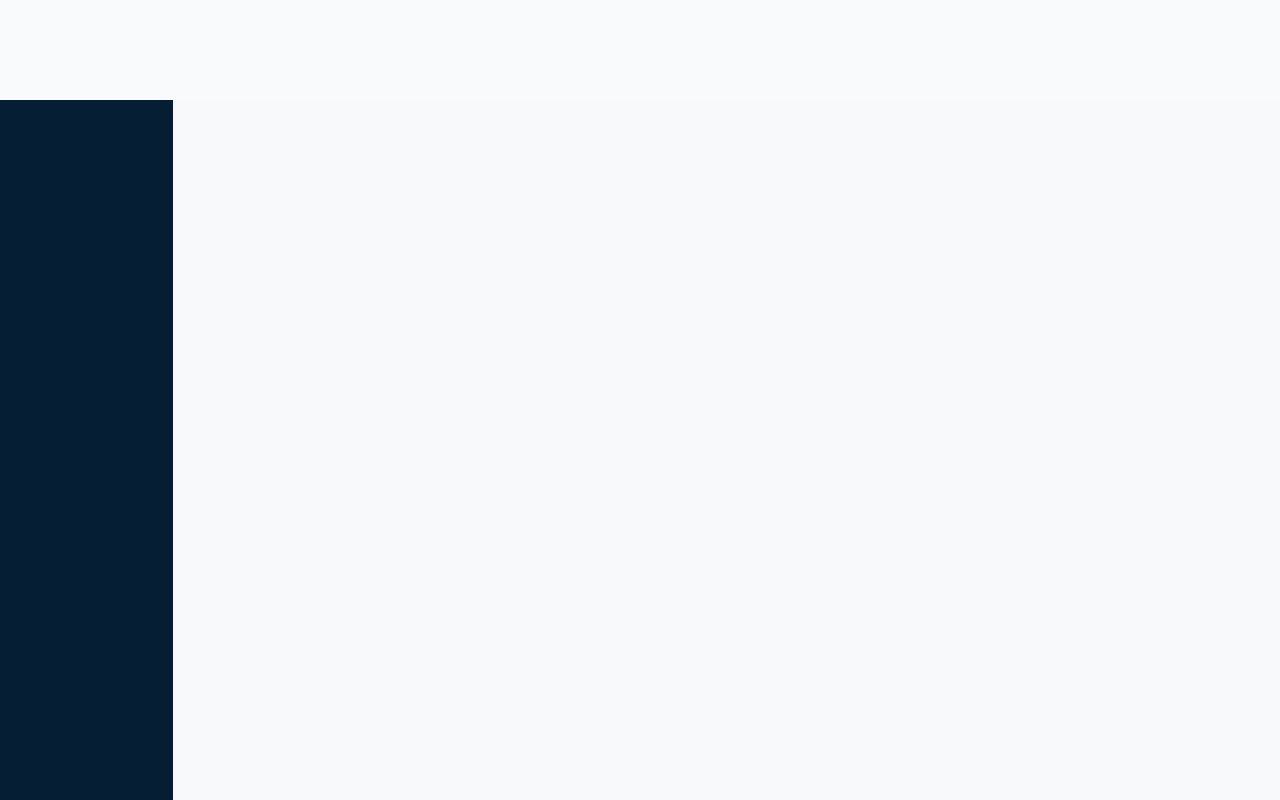
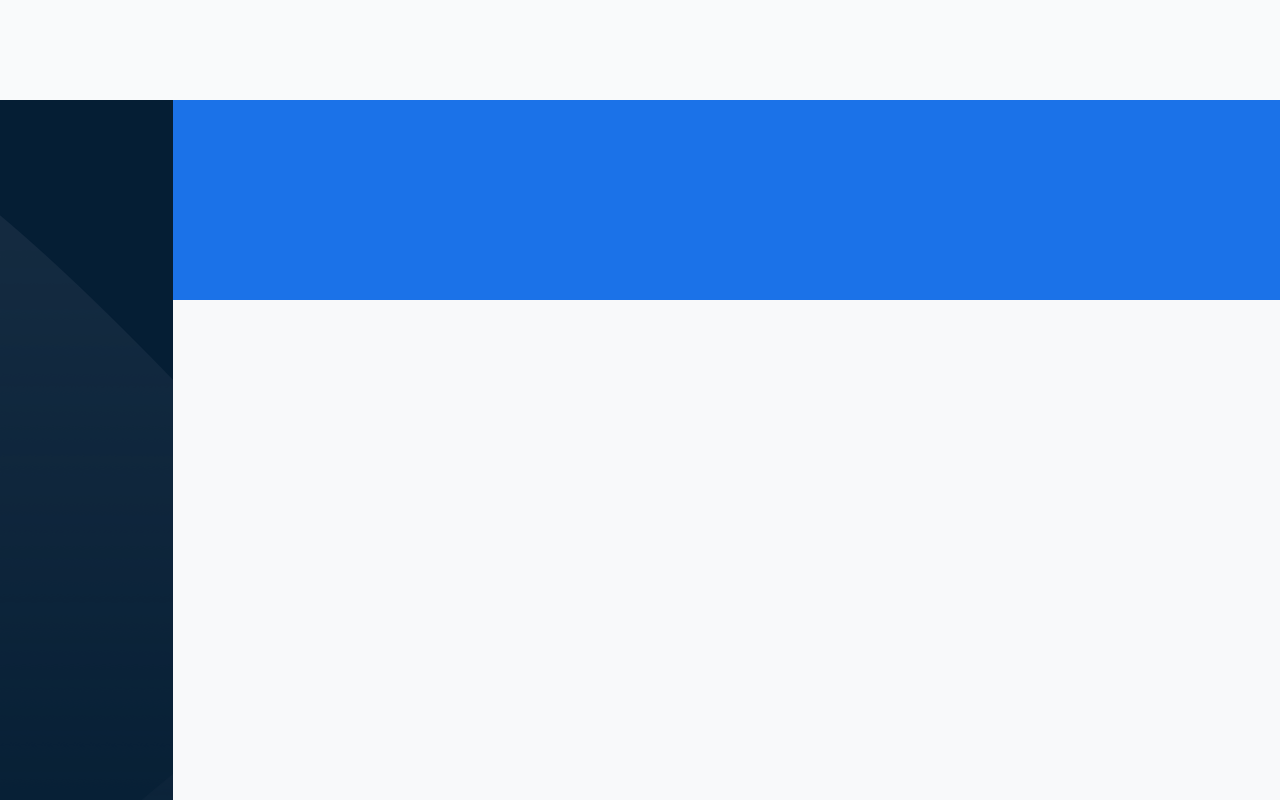
Before and after one commit to Andrea-Pomati/html-css-bootstrap-dashboard, a plain HTML site: page index.html in a window 1280 px wide. Drawn offline with nearby package versions, Linux system fonts and the light colour scheme.

Commit message:
feat: add background img __aside and header background color width height

```diff
--- a/css/style.css
+++ b/css/style.css
@@ -13,6 +13,7 @@
     width: 200px;
     height: calc(100vh - 100px);
     background-color: #051e34;
+    background-image: url(/img/sidebar-bg.png);
 
 }
 
@@ -23,7 +24,8 @@
 }
 
 .__header{
-
-
+    background-color: #1B72E8;
+    width: 100%;
+    height: 200px;
 
 }
```
